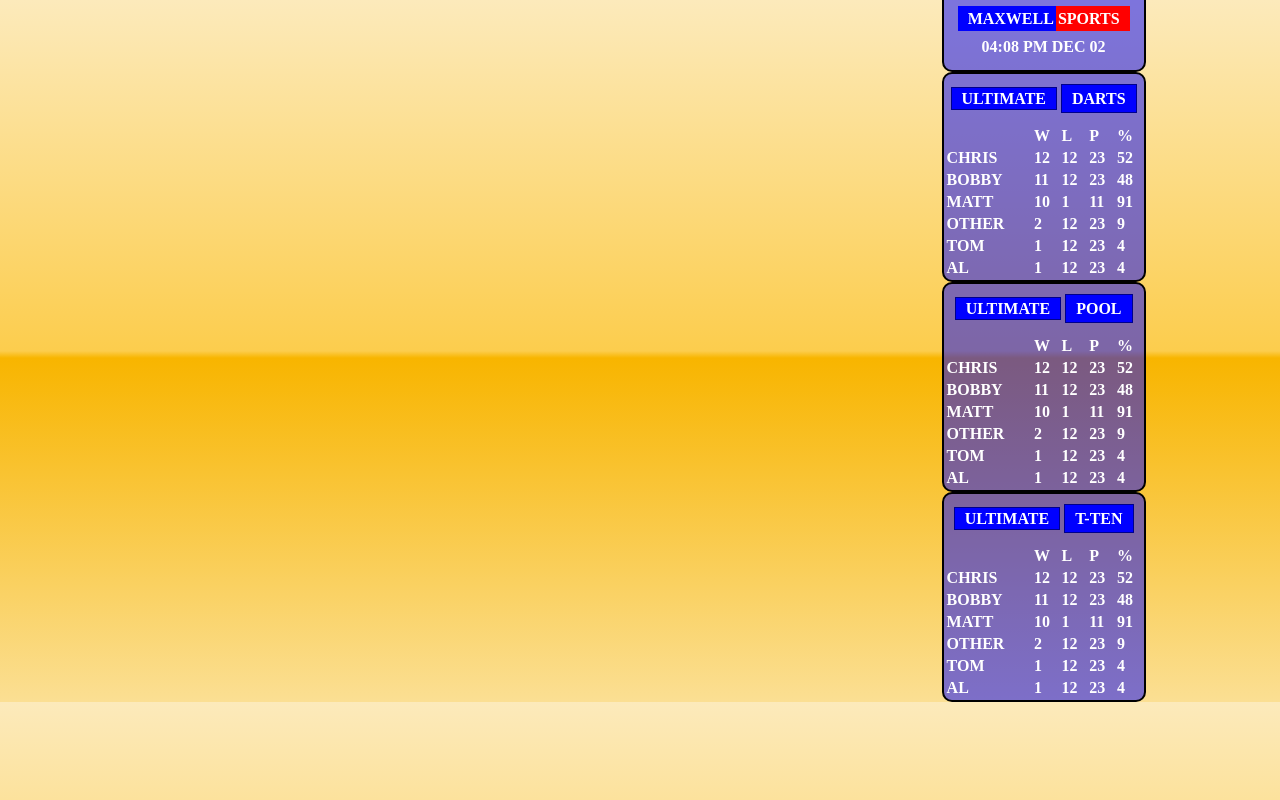
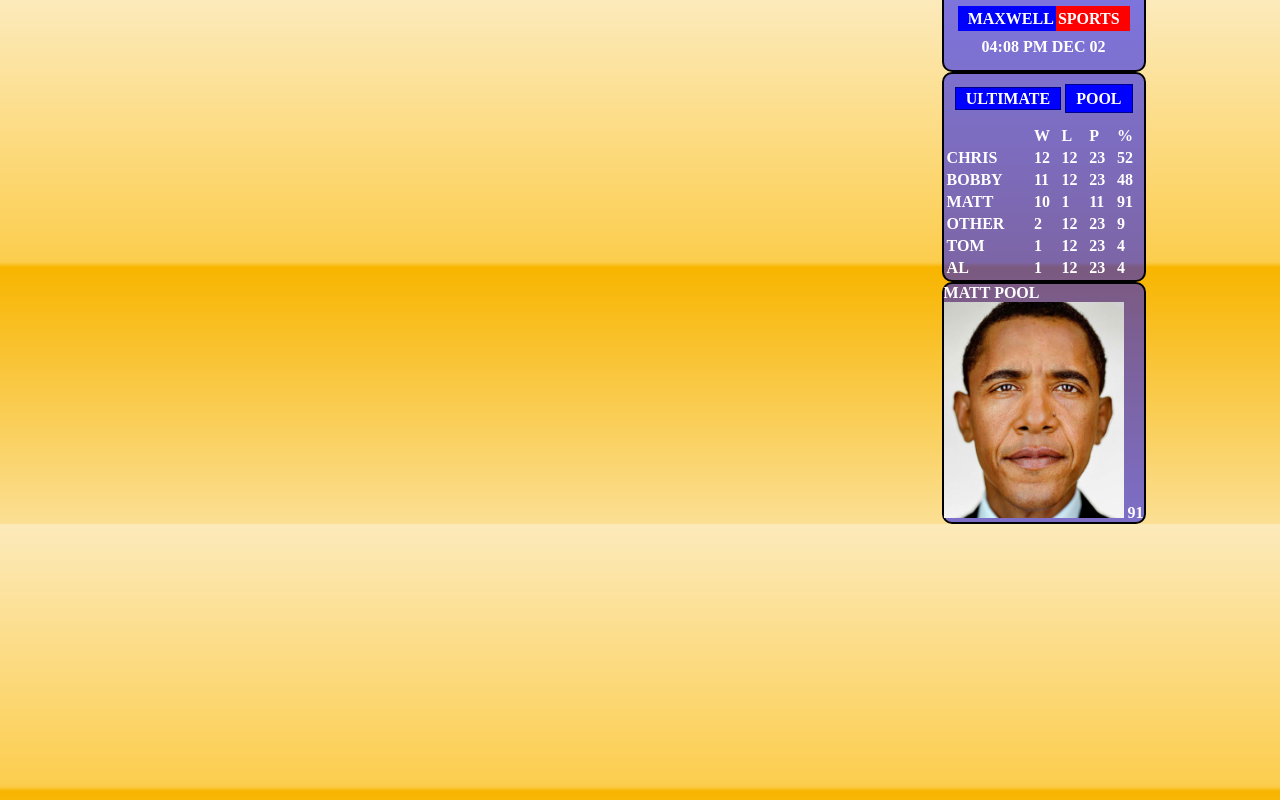
Before and after one commit to MatthewRound/maxwellSportsHD, a plain HTML site: page src/index.html in a window 1280 px wide. Drawn offline with Linux system fonts and the light colour scheme.

Commit message:
made events randomize on load

```diff
--- a/src/css/custom/app.css
+++ b/src/css/custom/app.css
@@ -75,3 +75,13 @@ body
 {
 	margin-bottom:10px;
 }
+
+.profileImage
+{
+	width:90%;
+}
+
+.profileStats
+{
+	width:100%;
+}
--- a/src/index.html
+++ b/src/index.html
@@ -8,7 +8,7 @@
 		<title>Overlay</title>
 	</head>
 	<body data-ng-app="app">
-		<div ng-controller="overlay">
+		<div ng-controller="overlay" ng-init="init()">
 			<div class="rightSide">
 				<div class="eventScoreBoard">
 					<div class="maxwellSports"><span class="maxwell">Maxwell</span><span class="sports">Sports</span></div>
@@ -18,10 +18,10 @@
 						<span class="date">{{date| date:'MMM dd'}}</span>
 					</div>
 				</div>
-				<div class="eventScoreBoard" ng-repeat="event in events">
+				<div class="eventScoreBoard">
 					<p class="eventTitle">
 						<span class="ultimate">ULTIMATE</span>
-						<span class="eventName" ng-bind="event.name.toUpperCase()"></span>
+						<span class="eventName" ng-bind="currentEvent.name.toUpperCase()"></span>
 					</p>
 					<table class="scoreBoard">
 						<tr>
@@ -31,7 +31,7 @@
 							<td>P</td>
 							<td>%</td>
 						</tr>
-						<tr ng-repeat="(key, card) in event.scores | orderBy : '-wins'">
+						<tr ng-repeat="(key, card) in currentEvent.scores | orderBy : '-wins'">
 							<td ng-bind="card.name"></td>
 							<td ng-bind="card.wins"></td>
 							<td ng-bind="card.loses"></td>
@@ -40,11 +40,18 @@
 						</tr>
 					</table>
 				</div>
+				<div class="eventScoreBoard">
+					<span class="profileName" ng-bind="currentPlayer.name"></span>
+					<span class="profileEvent" ng-bind="currentEvent.name"></span>
+					<img class="profileImage" ng-src="{{currentPlayer.image}}" />
+					<span class="profileStats" ng-bind="caculateWinPercentate(currentPlayer)"></span>
+				</div>
 			</div>
 		</div>
 	</body>
 	<script src="/js/lib/jquery.min.js" type="text/javascript"></script>
 	<script src="/js/lib/angular.min.js" type="text/javascript"></script>
+	<script src="/js/custom/events.js" type="text/javascript"></script>
 	<script src="/js/custom/app.js" type="text/javascript"></script>
 	<link href="/css/custom/app.css" rel="stylesheet">
 </html>
--- a/src/js/custom/app.js
+++ b/src/js/custom/app.js
@@ -1,138 +1,29 @@
 var app = angular.module('app', []);
 
-app.controller('overlay', ['$scope', '$http', function($scope, $http) {
-/* 	TODO get this dynamically updated */
-	$scope.events = [
-		{
-			name : 'darts',
-			scores : [
-				{
-					'name': 'matt',
-					'wins': 10,
-					'loses': 1,
-					'played': 11,
-				},
-				{
-					'name': 'bobby',
-					'wins': 11,
-					'loses': 12,
-					'played': 23,
-				},
-				{
-					'name': 'chris',
-					'wins': 12,
-					'loses': 12,
-					'played': 23,
-				},
-				{
-					'name': 'tom',
-					'wins': 1,
-					'loses': 12,
-					'played': 23,
-				},
-				{
-					'name': 'al',
-					'wins': 1,
-					'loses': 12,
-					'played': 23,
-				},
-				{
-					'name': 'other',
-					'wins': 2,
-					'loses': 12,
-					'played': 23,
-				}
-			]
-		},
-		{
-			name : 'pool',
-			scores : [
-				{
-					'name': 'matt',
-					'wins': 10,
-					'loses': 1,
-					'played': 11,
-				},
-				{
-					'name': 'bobby',
-					'wins': 11,
-					'loses': 12,
-					'played': 23,
-				},
-				{
-					'name': 'chris',
-					'wins': 12,
-					'loses': 12,
-					'played': 23,
-				},
-				{
-					'name': 'tom',
-					'wins': 1,
-					'loses': 12,
-					'played': 23,
-				},
-				{
-					'name': 'al',
-					'wins': 1,
-					'loses': 12,
-					'played': 23,
-				},
-				{
-					'name': 'other',
-					'wins': 2,
-					'loses': 12,
-					'played': 23,
-				}
-			]
-		},
-		{
-			name : 't-ten',
-			scores : [
-				{
-					'name': 'matt',
-					'wins': 10,
-					'loses': 1,
-					'played': 11,
-				},
-				{
-					'name': 'bobby',
-					'wins': 11,
-					'loses': 12,
-					'played': 23,
-				},
-				{
-					'name': 'chris',
-					'wins': 12,
-					'loses': 12,
-					'played': 23,
-				},
-				{
-					'name': 'tom',
-					'wins': 1,
-					'loses': 12,
-					'played': 23,
-				},
-				{
-					'name': 'al',
-					'wins': 1,
-					'loses': 12,
-					'played': 23,
-				},
-				{
-					'name': 'other',
-					'wins': 2,
-					'loses': 12,
-					'played': 23,
-				}
-			]
-		},
-	];
-
+app.controller('overlay', ['$scope', '$http', '$interval', function($scope, $http, $interval) {
 
 	$scope.caculateWinPercentate = function(scoreCard) {
 		return (Math.round((scoreCard.wins / scoreCard.played) * 100) /100)*100;
+	};
+
+	$scope.randomiseEvent = function()
+	{
+		var eventIndex = Math.floor(Math.random() * (events.length - 0 )) + 0;
+		$scope.currentEvent = $scope.events[eventIndex];
+		var playerIndex = Math.floor(Math.random() * ($scope.currentEvent.scores.length - 0 )) + 0;
+		$scope.currentPlayer = $scope.currentEvent.scores[playerIndex];
+	};
+
+	$scope.update = function()
+	{
+		$scope.date = new Date();
+		$scope.randomiseEvent();
+	};
+
+	$scope.init = function() {
+		$scope.events = events;
+		$scope.update();
+		$interval(function(){$scope.update()}, 1000);
 	}
 
-	$scope.date = new Date();
-
 }]);
--- /dev/null
+++ b/src/js/custom/events.js
@@ -0,0 +1,143 @@
+		var events = [
+		{
+			name : 'darts',
+			scores : [
+				{
+					'name': 'matt',
+					'image' : '/images/barack.jpg',
+					'wins': 10,
+					'loses': 1,
+					'played': 11,
+				},
+				{
+					'name': 'bobby',
+					'image' : '/images/barack.jpg',
+					'wins': 11,
+					'loses': 12,
+					'played': 23,
+				},
+				{
+					'name': 'chris',
+					'image' : '/images/barack.jpg',
+					'wins': 12,
+					'loses': 12,
+					'played': 23,
+				},
+				{
+					'name': 'tom',
+					'image' : '/images/barack.jpg',
+					'wins': 1,
+					'loses': 12,
+					'played': 23,
+				},
+				{
+					'name': 'al',
+					'image' : '/images/barack.jpg',
+					'wins': 1,
+					'loses': 12,
+					'played': 23,
+				},
+				{
+					'name': 'other',
+					'image' : '/images/barack.jpg',
+					'wins': 2,
+					'loses': 12,
+					'played': 23,
+				}
+			]
+		},
+		{
+			name : 'pool',
+			scores : [
+				{
+					'name': 'matt',
+					'image' : '/images/barack.jpg',
+					'wins': 10,
+					'loses': 1,
+					'played': 11,
+				},
+				{
+					'name': 'bobby',
+					'image' : '/images/barack.jpg',
+					'wins': 11,
+					'loses': 12,
+					'played': 23,
+				},
+				{
+					'name': 'chris',
+					'image' : '/images/barack.jpg',
+					'wins': 12,
+					'loses': 12,
+					'played': 23,
+				},
+				{
+					'name': 'tom',
+					'image' : '/images/barack.jpg',
+					'wins': 1,
+					'loses': 12,
+					'played': 23,
+				},
+				{
+					'name': 'al',
+					'image' : '/images/barack.jpg',
+					'wins': 1,
+					'loses': 12,
+					'played': 23,
+				},
+				{
+					'name': 'other',
+					'image' : '/images/barack.jpg',
+					'wins': 2,
+					'loses': 12,
+					'played': 23,
+				}
+			]
+		},
+		{
+			name : 't-ten',
+			scores : [
+				{
+					'name': 'matt',
+					'image' : '/images/barack.jpg',
+					'wins': 10,
+					'loses': 1,
+					'played': 11,
+				},
+				{
+					'name': 'bobby',
+					'image' : '/images/barack.jpg',
+					'wins': 11,
+					'loses': 12,
+					'played': 23,
+				},
+				{
+					'name': 'chris',
+					'image' : '/images/barack.jpg',
+					'wins': 12,
+					'loses': 12,
+					'played': 23,
+				},
+				{
+					'name': 'tom',
+					'image' : '/images/barack.jpg',
+					'wins': 1,
+					'loses': 12,
+					'played': 23,
+				},
+				{
+					'name': 'al',
+					'image' : '/images/barack.jpg',
+					'wins': 1,
+					'loses': 12,
+					'played': 23,
+				},
+				{
+					'name': 'other',
+					'image' : '/images/barack.jpg',
+					'wins': 2,
+					'loses': 12,
+					'played': 23,
+				}
+			]
+		},
+	];
```
Also changed, not shown: src/images/barack.jpg (added).
